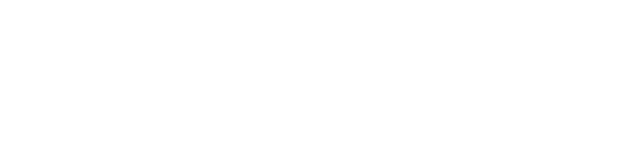
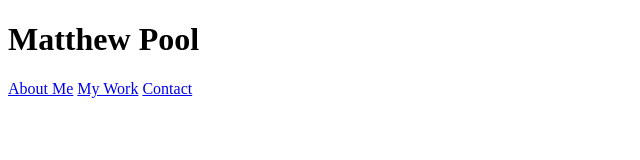
Before and after one commit to hewman82/My-Portfolio, a plain HTML site: page index.html in a window 1280 px wide. Shown: the whole page, without its empty margins (0-640 px from the left). Drawn offline with Linux system fonts and the light colour scheme.

Commit message:
added header in html

```diff
--- a/index.html
+++ b/index.html
@@ -1,6 +1,23 @@
 <!DOCTYPE html>
 <html>
+    <head>
+        <meta charset="UTF-8">
+        <title>My Portfolio</title>
+        <link rel="stylesheet" href="./assets.css">
+    </head>
+    <body>
+        <header>
+            <h1>Matthew Pool</h1>
 
+            <nav>
+                <a href="#about-me">About Me</a>
+                <a href="#my-work">My Work</a>
+                <a href="#contact">Contact</a>
+            </nav>
+        </header>
+
+
+    </body>
 
 
 
```
